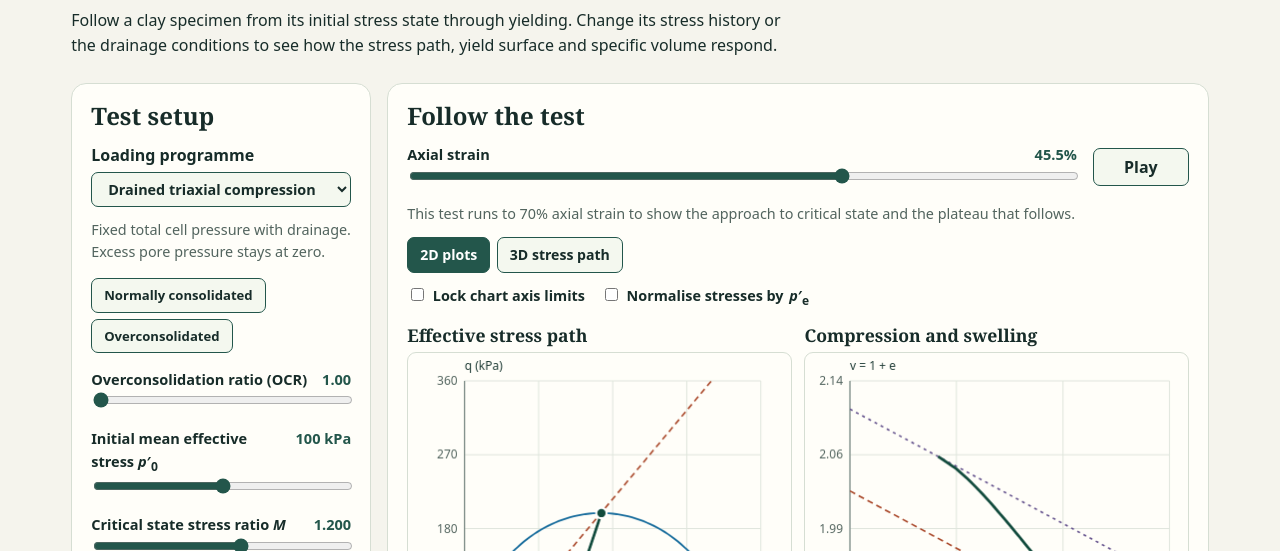
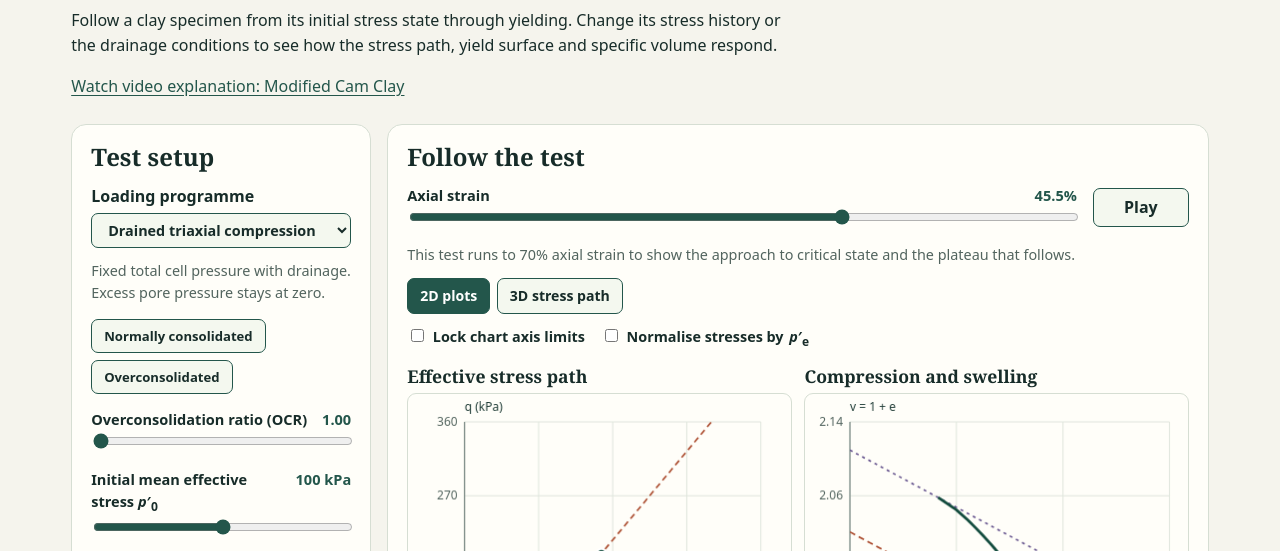
Before and after one commit to kks-AU/GeoTeaching, a plain HTML site: page advanced/index.html in a window 1280 px wide. Shown: the part 242-793 px from the top of the page. Drawn offline with Linux system fonts and the light colour scheme.

Commit message:
Update index.html

```diff
--- a/advanced/index.html
+++ b/advanced/index.html
@@ -20,6 +20,7 @@
   <nav class="breadcrumbs" aria-label="Breadcrumbs"><a href="../index.html">Home</a><span aria-hidden="true">/</span><span>Advanced Geotechnics</span><span aria-hidden="true">/</span><span aria-current="page">Modified Cam Clay</span></nav>
   <h1>Modified Cam Clay</h1>
   <p>Follow a clay specimen from its initial stress state through yielding. Change its stress history or the drainage conditions to see how the stress path, yield surface and specific volume respond.</p>
+  <p><a href="https://scrimba.com/explain/guide078srocn1?claim=f5fedeimdp0cvmq0&amp;fullscreen=1" target="_blank" rel="noopener noreferrer">Watch video explanation: Modified Cam Clay</a></p>
 </section>
 <div class="workspace">
   <section class="panel" aria-labelledby="settings">
```
